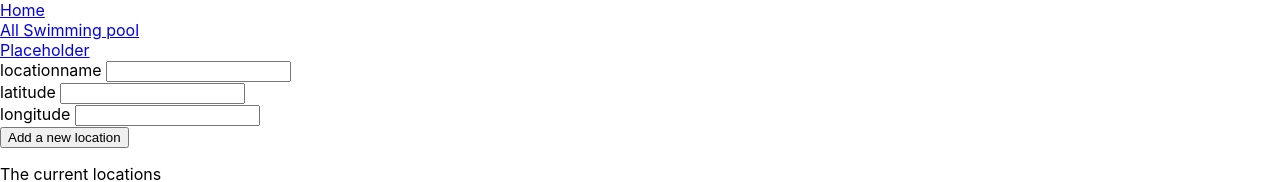
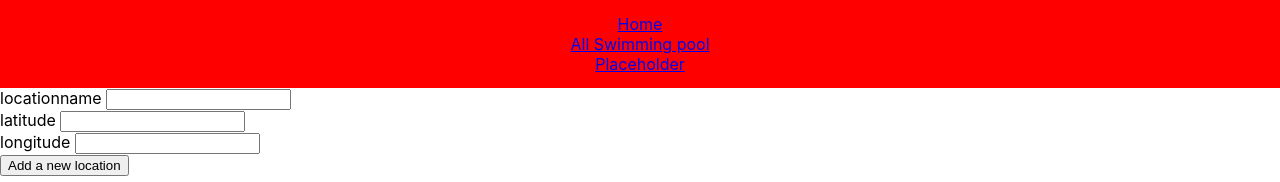
Before and after one commit to Jacklizeya/20210611Hackthon, a React (Create React App) app in the folder client/: page / in a window 1280 px wide. Shown: the top 182 px of the page. Built offline with nearby package versions, Linux system fonts and the light colour scheme; no server answers.

Commit message:
small changes

```diff
--- a/client/src/App.css
+++ b/client/src/App.css
@@ -36,3 +36,13 @@
     transform: rotate(360deg);
   }
 }
+
+
+.navigation-bar {
+  /* display: inline block; */
+  color: white;
+  text-align: center;
+  padding: 14px 16px;
+  text-decoration: none;
+  background-color: red
+}
--- a/client/src/App.js
+++ b/client/src/App.js
@@ -14,7 +14,7 @@ function App() {
   return (
 
     <Router>
-      <div className = "navigation bar">
+      <div className = "navigation-bar">
         <Link to="/"> Home </Link> <br/>
         <Link to="/swimmingpool"> All Swimming pool </Link> <br/>
         <Link to="/placeholder"> Placeholder </Link> <br/>
```
